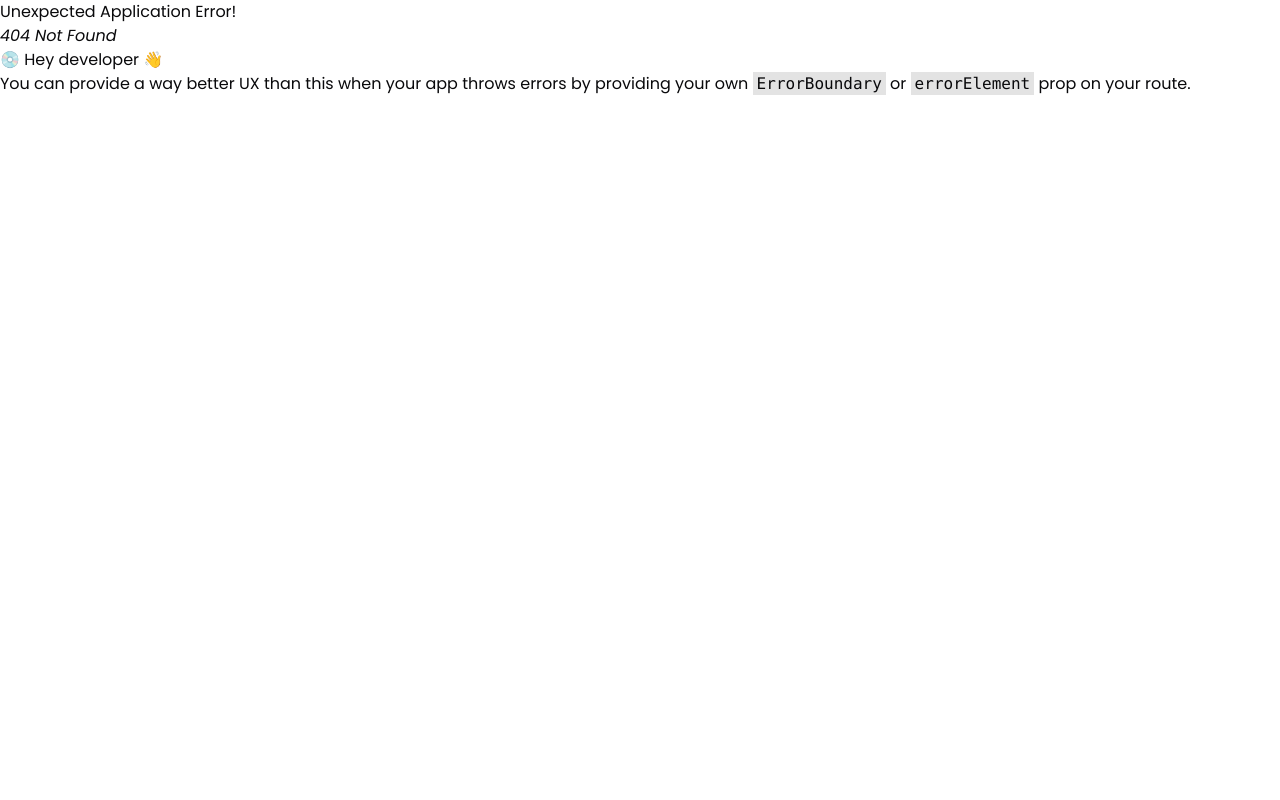
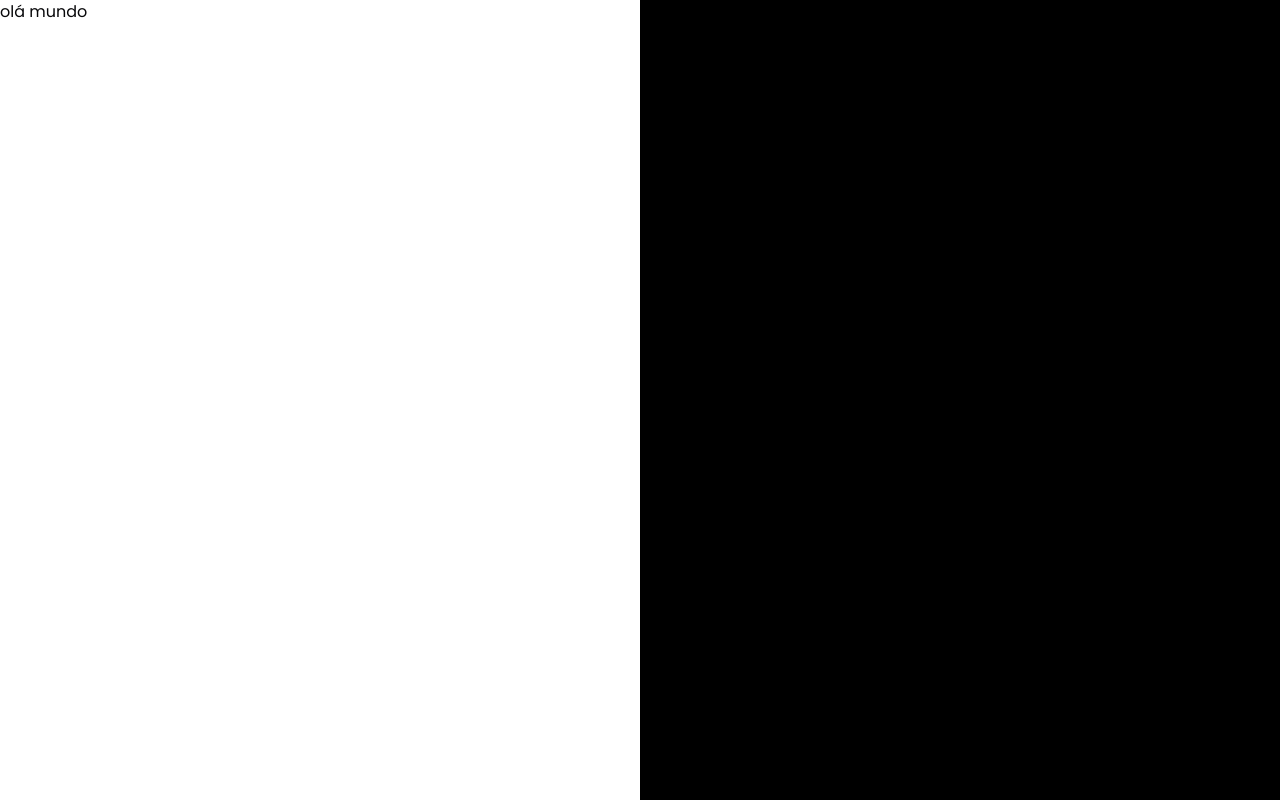
Before and after one commit to veridiontech/realiza, a React (Vite) app: page /auth/sign-in in a window 1280 px wide. Before the commit this address had no page. Built offline with nearby package versions, Linux system fonts and the light colour scheme.

Commit message:
feat: starting auth front

```diff
--- a/src/pages/_layouts/auth.tsx
+++ b/src/pages/_layouts/auth.tsx
@@ -2,11 +2,12 @@ import { Outlet } from 'react-router-dom'
 
 export function AuthLayout() {
   return (
-    <div>
-      <h1>Autenticação</h1>
+    <div className='flex min-h-screen'>
+      <div className='w-6/12 bg-white'>
+        <Outlet />
+      </div>
+      <div className='w-6/12 bg-black'>
 
-      <div>
-        <Outlet />
       </div>
     </div>
   )
--- a/src/pages/auth/sign-in.tsx
+++ b/src/pages/auth/sign-in.tsx
@@ -3,8 +3,9 @@ import { Helmet } from 'react-helmet-async'
 export function SignIn() {
   return (
     <>
-      <Helmet title="Login" />
-      <h1>dashboard</h1>
+      <div>
+        <h1>olá mundo</h1>
+      </div>
     </>
   )
 }
```
Also changed, not shown: src/routes.tsx (+13 -32 lines), 1 other file (tests, documents, lock files or other folders).
